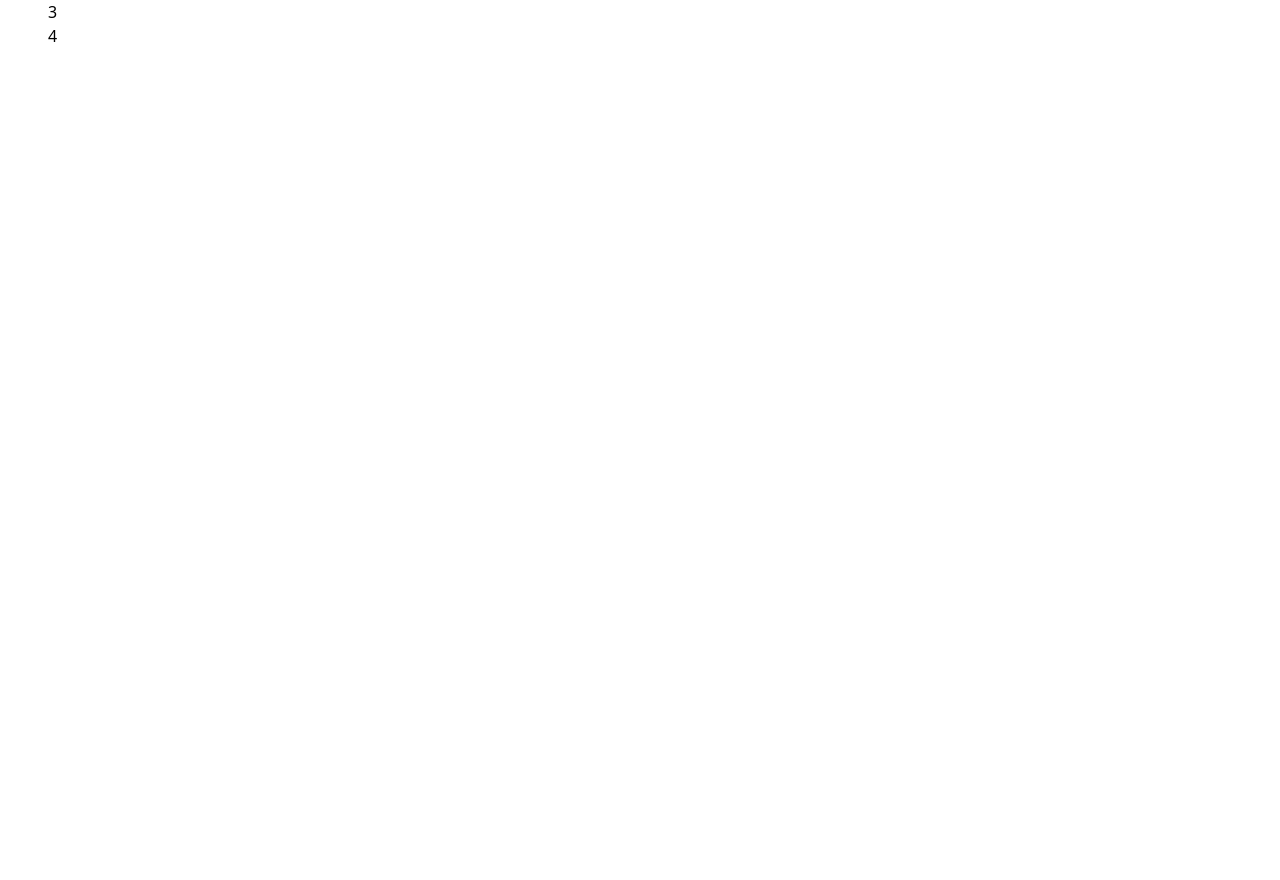
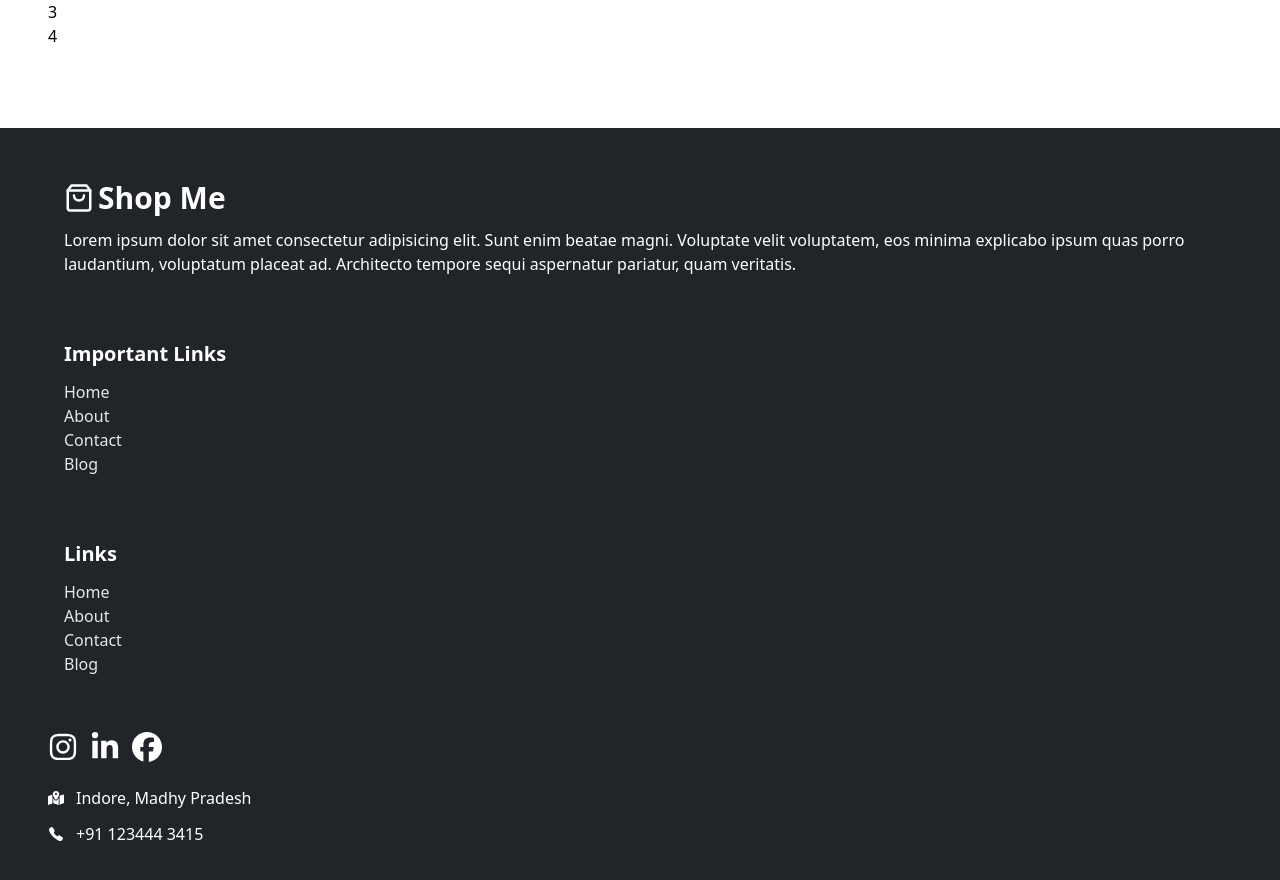
Before and after one commit to shaluyadav1231/ecommerce_website, a React (Vite) app: page / in a window 1280 px wide. Shown: the part 8840-9720 px from the top of the page. Before the commit the page ends 8968 px from the top, so only its background shows below. Built offline with nearby package versions, Linux system fonts and the light colour scheme; the HTML template or start-up script is replaced by a standard one.

Commit message:
footer colplete

```diff
--- a/src/App.jsx
+++ b/src/App.jsx
@@ -9,6 +9,7 @@
 import TopProducts from './Components/TopProducts/TopProducts';
 import Subscribe from './Components/Subscribe/Subscribe';
 import Testimonials from './Components/Testimonials/Testimonials';
+import Footer from './Components/Footer/Footer';
 
 function App() {
   const [orderPopup, setOrderPopup] = useState(false)
@@ -37,6 +38,7 @@
 <Banner />
 <Subscribe />
 <Testimonials />
+<Footer />
 
 
 
--- /dev/null
+++ b/src/Components/Footer/Footer.jsx
@@ -0,0 +1,95 @@
+import React from 'react'
+import { FiShoppingBag } from 'react-icons/fi'
+import { FaMapLocation, FaMapLocationDot } from 'react-icons/fa6'
+import { FaFacebook, FaInstagram, FaLinkedinIn, } from 'react-icons/fa6'
+import { IoCall } from 'react-icons/io5'
+
+
+//  FaLocationArrow, FaMobileAlt,
+const FooterLinks = [
+
+    {
+        title: "Home",
+        link: "/#"
+    },
+
+    {
+        title: "About",
+        link: "/#about"
+    },
+
+    {
+        title: "Contact",
+        link: "/#contact"
+    },
+
+    {
+        title: "Blog",
+        link: "/#blog"
+    },
+];
+const Footer = () => {
+  return (
+    <div className='text-white bg-[#212529]'>
+        <div className='container'>
+            <div data-aos="zoom-in" className='md:grid-cols-3 pb-44 pt-5'>
+                <div className='py-8 px-4'>
+                    <h1 className='sm:text-3xl text-xl font-bold sm:text-left text-justify mb-3 flex items-center gap-1'>
+                        <FiShoppingBag size="30"/>
+                        Shop Me
+                    </h1>
+                    <p>Lorem ipsum dolor sit amet consectetur adipisicing elit. Sunt enim beatae magni. Voluptate velit voluptatem, eos minima explicabo ipsum quas porro laudantium, voluptatum placeat ad. Architecto tempore sequi aspernatur pariatur, quam veritatis.</p>
+                </div>
+                <div>
+                    <div className='py-8 px-4'>
+                        <h1 className='sm-text-xl text-xl font-bold sm:text-left text-justify mb-3'>Important Links</h1>
+                        <ul className='felx flex-col gap-3'>
+                            {FooterLinks.map((link)=>(
+                                <li className='cursor-pointer hover:text-primary hover:translate-x-1 duration-300 text-gray-200 ' key={link.title}>{link.title}</li>
+                            ))}
+
+                        </ul>
+                    </div>
+                </div>
+                <div>
+                   <div className='py-8 px-4'>
+                    <h1 className='sm-text-xl text-xl font-bold sm:text-left text-justify mb-3'>Links</h1>
+                     <ul className='felx flex-col gap-3'>
+                            {FooterLinks.map((link)=>(
+                                <li className='cursor-pointer hover:text-primary hover:translate-x-1 duration-300 text-gray-200 ' key={link.title}>{link.title}</li>
+                            ))}
+
+                        </ul>
+                   </div>
+                </div>
+                <div>
+                    <div className='flex items-center gap-3 mt-6'>
+                        <a href="#">
+                            <FaInstagram  className='text-3xl'/>
+                        </a>
+                        <a href="#">
+                            <FaLinkedinIn  className='text-3xl'/>
+                        </a>
+                        <a href="#">
+                            <FaFacebook  className='text-3xl'/>
+                        </a>
+
+                    </div>
+                    <div className='mt-6'>
+                        <div className='flex items-center gap-3'>
+                            <FaMapLocationDot />
+                            <p>Indore, Madhy Pradesh</p>
+                        </div>
+                        <div className='flex items-center gap-3 mt-3'>
+                            <IoCall />
+                            <p>+91 123444 3415</p>
+                        </div>
+                    </div>
+                </div>
+            </div>
+        </div>
+    </div>
+  )
+}
+
+export default Footer
```
